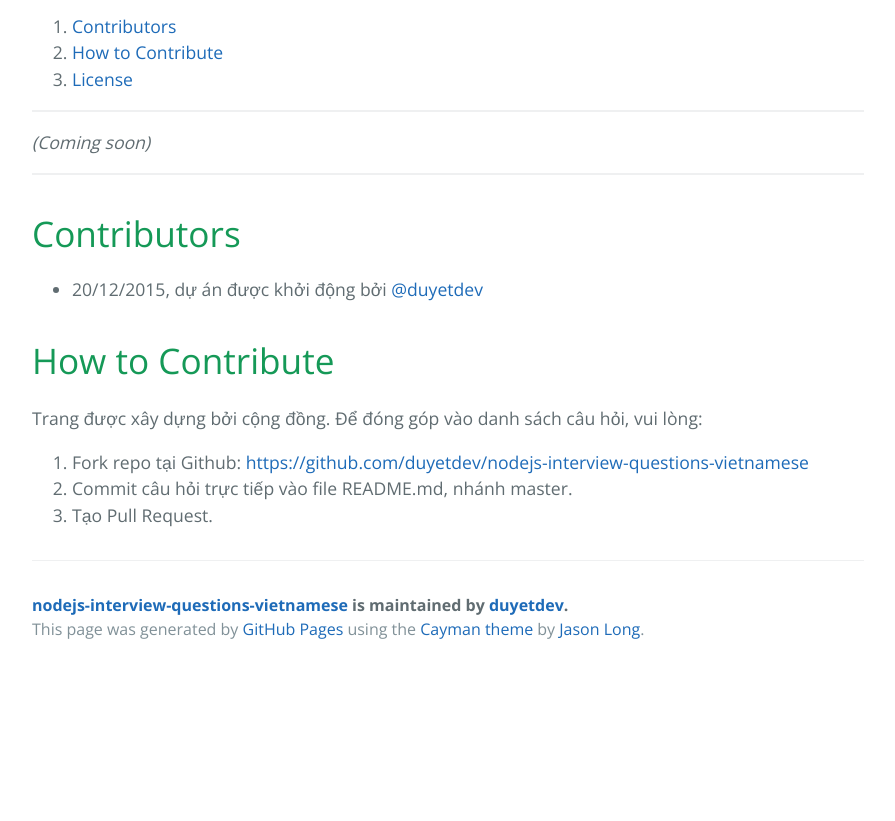
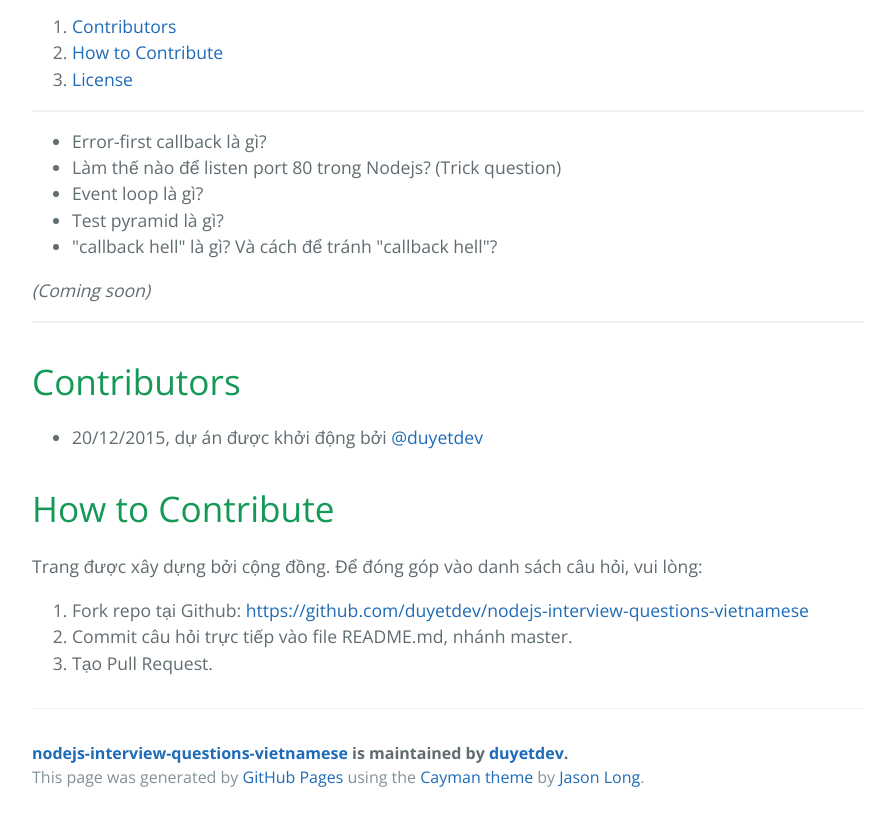
Before and after one commit to duyet/vietnamese-nodejs-interview-questions, a plain HTML site: page index.html in a window 1280 px wide. Shown: the part 1064-1885 px from the top of the page, without its empty margins (192-1087 px from the left). Before the commit the page ends 1737 px from the top, so only its background shows below. Drawn offline with nearby package versions, Linux system fonts and the light colour scheme.

Commit message:
Create gh-pages branch via GitHub

```diff
--- a/index.html
+++ b/index.html
@@ -41,6 +41,14 @@
 </ol>
 
 <hr>
+
+<ul>
+<li>Error-first callback là gì?</li>
+<li>Làm thế nào để listen port 80 trong Nodejs? (Trick question)</li>
+<li>Event loop là gì?</li>
+<li>Test pyramid là gì?</li>
+<li>"callback hell" là gì? Và cách để tránh "callback hell"?</li>
+</ul>
 
 <p><em>(Coming soon)</em></p>
 
```
Also changed, not shown: params.json (+1 -1 lines).
